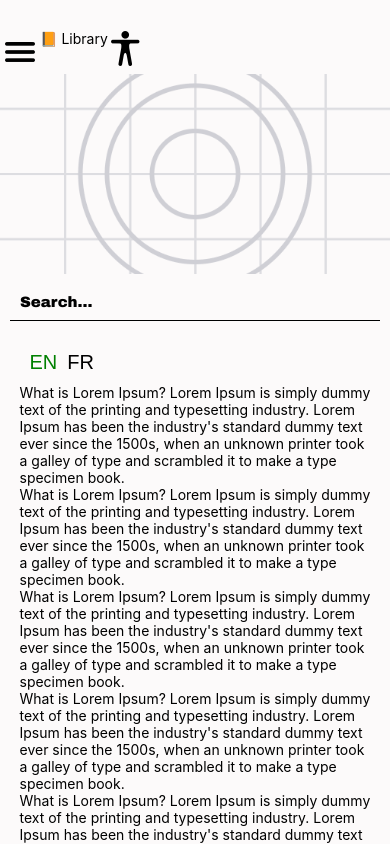
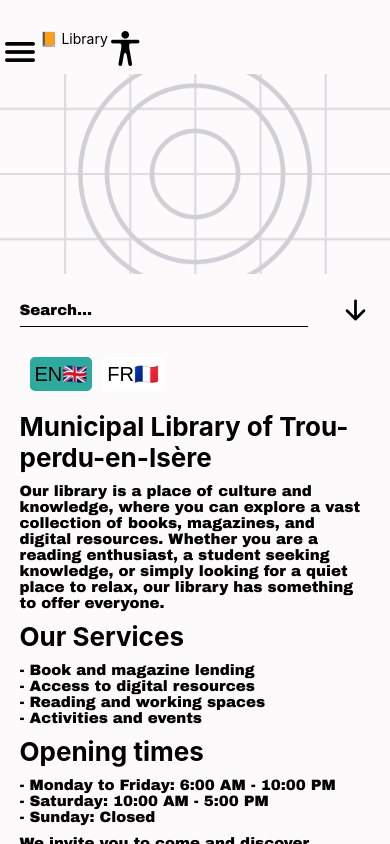
Before and after one commit to ntacv/biblisere, a React Native app: screen /Homepage in a window 390 px wide. Built offline with nearby package versions, Linux system fonts and the light colour scheme.

Commit message:
feat: homepage content and styling

```diff
--- a/components/Title.tsx
+++ b/components/Title.tsx
@@ -15,6 +15,7 @@ export default Title;
 
 const TextTitle = styled(Text)`
   ${styles.fontTitle}
+  ${styles.textOneLine}
   text-align: center;
 `;
 const ViewTitle = styled(View)`
--- a/components/homepage/Content.tsx
+++ b/components/homepage/Content.tsx
@@ -1,13 +1,25 @@
 import React from "react";
-import { ScrollView, TextInput, View, Text } from "react-native";
+import {
+  ScrollView,
+  View,
+  Text,
+  TextInput,
+  TouchableOpacity,
+  Linking,
+} from "react-native";
 import { styled } from "styled-components/native";
+import { Ionicons } from "@expo/vector-icons";
 
 import { useTranslation } from "react-i18next";
 import ChooseLanguage from "localization/ChooseLanguage";
 import { fonts, colors } from "styles/Variables";
+import * as styles from "styles/Styles";
 
 const Content = () => {
   const { t } = useTranslation();
+
+  const times = t("home:content:times", { returnObjects: true });
+  const services = t("home:content:services", { returnObjects: true });
 
   return (
     <ScrollView style={{ flex: 1 }}>
@@ -15,27 +27,57 @@ const Content = () => {
         <ImageMainHome source={require("assets/adaptive-icon.png")} />
       </ViewMainImage>
 
-      <TextInputContent
-        placeholder={t("components:input:placeholder")}
-      ></TextInputContent>
+      <ViewContentColumn>
+        <ViewFilterMenu>
+          <InputContent
+            placeholder={t("components:input:placeholder")}
+          ></InputContent>
 
-      <ViewContentColumn>
+          <TouchableOpacity onPress={() => alert(t("components:button:click"))}>
+            <Ionicons name="arrow-down-outline" size={30} color="black" />
+          </TouchableOpacity>
+        </ViewFilterMenu>
+
         <ChooseLanguage />
 
-        <Text>{t("lorem:long")}</Text>
-        <Text>{t("lorem:long")}</Text>
-        <Text>{t("lorem:long")}</Text>
-        <Text>{t("lorem:long")}</Text>
-        <Text>{t("lorem:long")}</Text>
-        <Text>{t("lorem:long")}</Text>
-        <Text>{t("lorem:long")}</Text>
-        <Text>{t("lorem:long")}</Text>
+        <TitleContent>{t("home:intro")}</TitleContent>
+        <TextContent>{t("home:content:presentation")}</TextContent>
+        <TitleContent>{t("home:titles:services")}</TitleContent>
+        <View>
+          {services.map((service, index) => (
+            <TextContent key={index}>{service}</TextContent>
+          ))}
+        </View>
+        <TitleContent>{t("home:titles:times")}</TitleContent>
+        <View>
+          {times.map((time, index) => (
+            <TextContent key={index}>{time}</TextContent>
+          ))}
+        </View>
+
+        <TextContent>{t("home:content:outro")}</TextContent>
       </ViewContentColumn>
 
       <ViewFooter>
-        <Text>{t("footer:contact")}</Text>
-        <Text>{t("footer:privacy")}</Text>
-        <Text>{t("footer:terms")}</Text>
+        <TouchableOpacity
+          onPress={() => Linking.openURL("https://www.cardiweb.com/contact")}
+        >
+          <TextContent>{t("footer:contact")}</TextContent>
+        </TouchableOpacity>
+        <TouchableOpacity
+          onPress={() =>
+            Linking.openURL("https://www.cardiweb.com/mentions-legales")
+          }
+        >
+          <TextContent>{t("footer:terms")}</TextContent>
+        </TouchableOpacity>
+        <TouchableOpacity
+          onPress={() =>
+            Linking.openURL("https://www.cardiweb.com/mentions-legales")
+          }
+        >
+          <TextContent>{t("footer:privacy")}</TextContent>
+        </TouchableOpacity>
       </ViewFooter>
     </ScrollView>
   );
@@ -50,18 +92,29 @@ const ImageMainHome = styled.Image`
   width: 100%;
   height: 100%;
 `;
-
-const TextInputContent = styled.TextInput`
+const ViewFilterMenu = styled(View)`
+  display: flex;
+  flex-direction: row;
+  padding: 10px 0;
+  justify-content: space-between;
+  align-items: bottom;
+`;
+const InputContent = styled(TextInput)`
   border-bottom-color: black;
   border-bottom-width: 1px;
   font: ${fonts.content};
-  padding: 10px;
-  margin: 10px;
+  flex: 0.9;
 `;
-
+const TitleContent = styled(Text)`
+  ${styles.fontSubTitle}
+`;
+const TextContent = styled(Text)`
+  font: ${fonts.content};
+`;
 const ViewContentColumn = styled(View)`
   width: 90%;
-  margin: 10px auto;
+  margin: 10px auto 40px;
+  gap: 10px;
 `;
 
 const ViewFooter = styled(View)`
--- a/components/homepage/Homepage.tsx
+++ b/components/homepage/Homepage.tsx
@@ -60,7 +60,6 @@ const ViewHome = styled(View)`
 const ViewHeader = styled(View)`
   display: flex;
   flex-direction: row;
-
   margin: ${(props) =>
       props.os === "ios" ? size.header.top.ios : size.header.top.android}px
     0 0 0;
--- a/localization/ChooseLanguage.tsx
+++ b/localization/ChooseLanguage.tsx
@@ -5,6 +5,7 @@ import { styled } from "styled-components/native";
 import * as styles from "styles/Styles";
 import { useTranslation } from "react-i18next";
 import i18next from "localization/i18n";
+import { colors } from "styles/Variables";
 
 const ChooseLanguage = () => {
   const { t } = useTranslation();
@@ -36,5 +37,9 @@ const ViewContainer = styled(View)`
 const TextLanguage = styled(Text)`
   ${styles.fontContent}
   color: ${(props) =>
-    props.language === i18next.language ? "green" : "black"};
+    props.language === i18next.language ? "black" : "black"};
+  background-color: ${(props) =>
+    props.language === i18next.language ? colors.primary : "white"};
+  padding: 5px;
+  border-radius: 5px;
 `;
--- a/localization/en.json
+++ b/localization/en.json
@@ -13,8 +13,8 @@
     "translate": {
       "title": "Translate",
       "text": "Choose a language",
-      "en": "EN",
-      "fr": "FR",
+      "en": "EN🇬🇧",
+      "fr": "FR🇫🇷",
       "english": "English",
       "french": "French"
     },
@@ -34,9 +34,24 @@
   "home": {
     "name": "📙 Library",
     "title": "Homepage",
-    "intro": "Welcome to our library",
-    "content": "Here you can find all the books you need",
+    "intro": "Municipal Library of Trou-perdu-en-Isère",
+    "content": {
+      "times": [
+        "- Monday to Friday: 6:00 AM - 10:00 PM",
+        "- Saturday: 10:00 AM - 5:00 PM",
+        "- Sunday: Closed"
+      ],
+      "services": [
+        "- Book and magazine lending",
+        "- Access to digital resources",
+        "- Reading and working spaces",
+        "- Activities and events"
+      ],
+      "outro": "We invite you to come and discover everything the Municipal Library of Trou-perdu-en-Isère has to offer. See you soon!",
+      "presentation": "Our library is a place of culture and knowledge, where you can explore a vast collection of books, magazines, and digital resources. Whether you are a reading enthusiast, a student seeking knowledge, or simply looking for a quiet place to relax, our library has something to offer everyone."
+    },
     "titles": {
+      "services": "Our Services",
       "news": "News",
       "popular": "Popular",
       "recommended": "Recommended",
@@ -51,7 +66,8 @@
   "footer": {
     "contact": "Contact us",
     "privacy": "Privacy policy",
-    "terms": "Terms of service"
+    "terms": "Terms of use",
+    "copyright": "Cardiweb © 2025"
   },
   "lorem": {
     "short": "What is Lorem Ipsum?",
--- a/localization/fr.json
+++ b/localization/fr.json
@@ -13,8 +13,8 @@
     "translate": {
       "title": "Traduire",
       "text": "Choisissez une langue",
-      "en": "EN",
-      "fr": "FR",
+      "en": "EN🇬🇧",
+      "fr": "FR🇫🇷",
       "english": "Anglais",
       "french": "Français"
     },
@@ -34,9 +34,24 @@
   "home": {
     "name": "📙 Bibliothèque",
     "title": "Page d'accueil",
-    "intro": "Bienvenue dans notre bibliothèque",
-    "content": "Ici, vous pouvez trouver tous les livres dont vous avez besoin",
+    "intro": "Bibliothèque Municipale de Trou-perdu-en-Isère",
+    "content": {
+      "times": [
+        "- Lundi à Vendredi : 9h00 - 18h00",
+        "- Samedi : 10h00 - 16h00",
+        "- Dimanche : Fermé"
+      ],
+      "services": [
+        "- Prêt de livres et de magazines",
+        "- Accès aux ressources numériques",
+        "- Espaces de lecture et de travail",
+        "- Activités et événements"
+      ],
+      "outro": "Nous vous invitons à venir découvrir tout ce que la Bibliothèque Municipale de Trou-perdu-en-Isère a à offrir. À bientôt !",
+      "presentation": "Notre bibliothèque est un lieu de culture et de savoir, où vous pouvez explorer une vaste collection de livres, de magazines, et de ressources numériques. Que vous soyez un passionné de lecture, un étudiant en quête de connaissances, ou simplement à la recherche d'un endroit calme pour vous détendre, notre bibliothèque a quelque chose à offrir à chacun."
+    },
     "titles": {
+      "services": "Nos Services",
       "news": "Nouvelles",
       "popular": "Populaire",
       "recommended": "Recommandé",
--- a/styles/Styles.ts
+++ b/styles/Styles.ts
@@ -1,21 +1,30 @@
-import { Text } from "react-native";
-import { styled } from "styled-components/native";
 import { colors } from "./Variables";
 
-export const TextCentered = styled(Text)`
+export const textCentered = `
   text-align: center;
 `;
 
 export const fontTitle = `
-  font-size: 35px;
+  color: ${colors.primary};
+  font: 35px sans-serif;
   font-weight: 700;
-  font-family: sans-serif;
-  color: ${colors.primary};
   `;
-
+export const fontSubTitle = `
+  font: 26px sans-serif black;
+  font-weight: 700;
+  `;
 export const fontContent = `
   font-size: 20px;
   font-weight: 400;
   font-family: sans-serif;
   color: #333;
   `;
+
+export const textOneLine = `
+  line-break: strict;
+  word-break: keep-all;
+  white-space: nowrap;
+  text-overflow: ellipsis;
+  `;
+
+export default { textCentered, fontTitle, fontContent, textOneLine };
--- a/styles/Variables.ts
+++ b/styles/Variables.ts
@@ -13,10 +13,10 @@ export const size = {
 };
 
 export const colors = {
-  primary: "#34A6BD",
-  secondary: "#48EE5B",
+  primary: "#2DAA9E",
+  secondary: "#66D2CE",
   background: "#FCFAFA",
-  header: "#9BF0FF",
+  header: "#E3D2C3",
   footer: "lightgrey",
   filters: "yellow",
   danger: "red",
```
